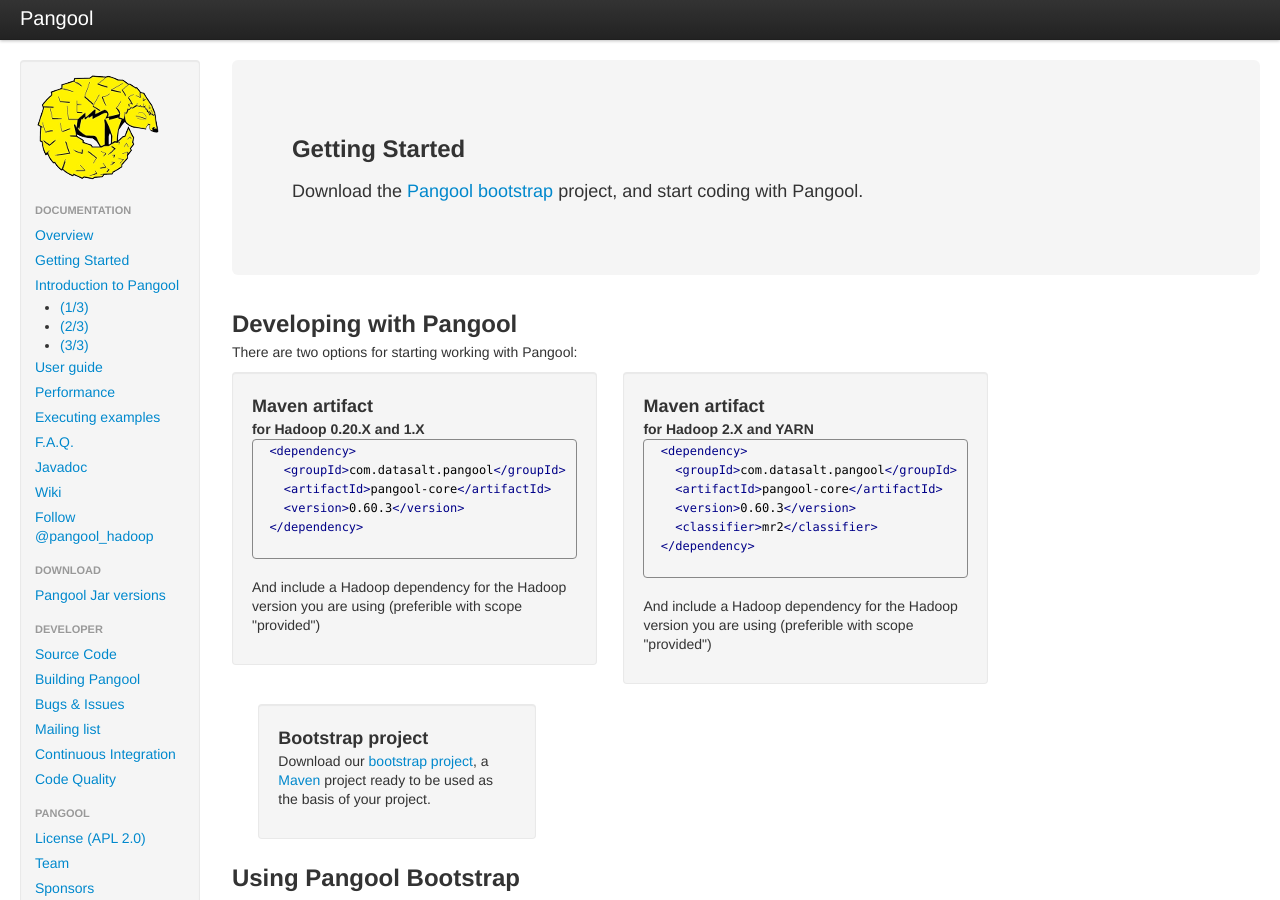
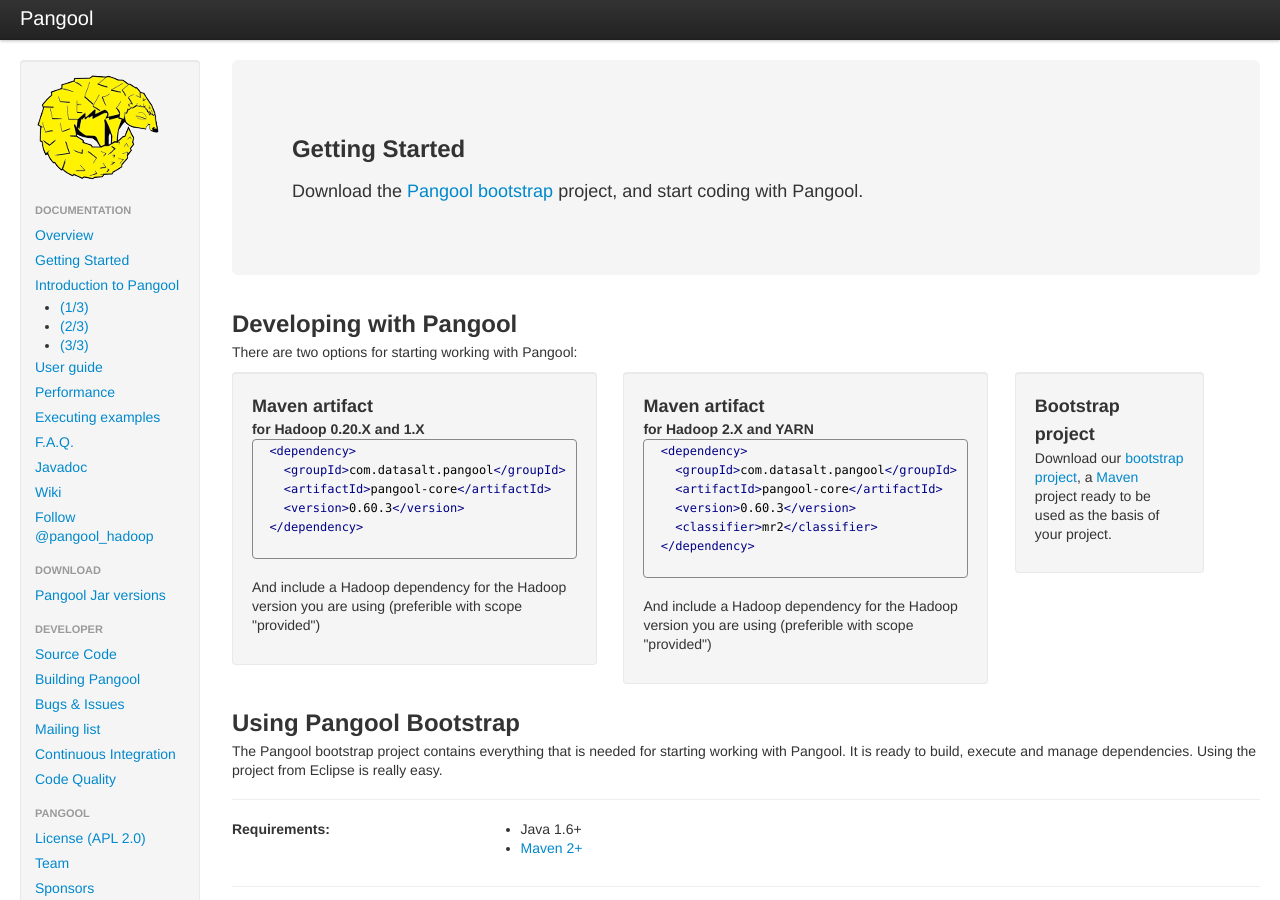
Before and after one commit to datasalt/pangool, a Jekyll site: the page built from getting_started.html, in a window 1280 px wide and 900 px high. Built offline with Jekyll 4.4.1, drawn with Linux system fonts in a browser that asks for light colours; nearby versions of some CDN libraries; Markdown is read by kramdown in place of the engine named in the settings; comment, search, counter and statistics services are not loaded.

Commit message:
small change

```diff
--- a/getting_started.html
+++ b/getting_started.html
@@ -60,7 +60,7 @@ There are two options for starting working with Pangool:
             scope "provided") </p>
     </div>
 
-    <div class="span3 well">
+    <div class="span2 well">
         <h3>
             Bootstrap project
         </h3>
```
